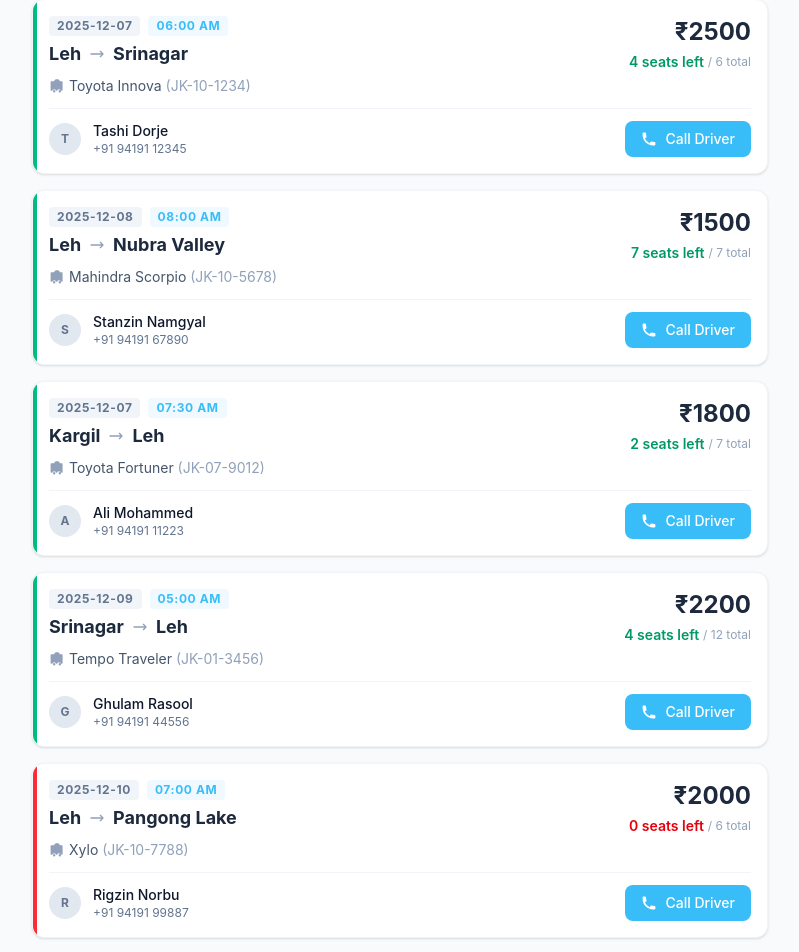
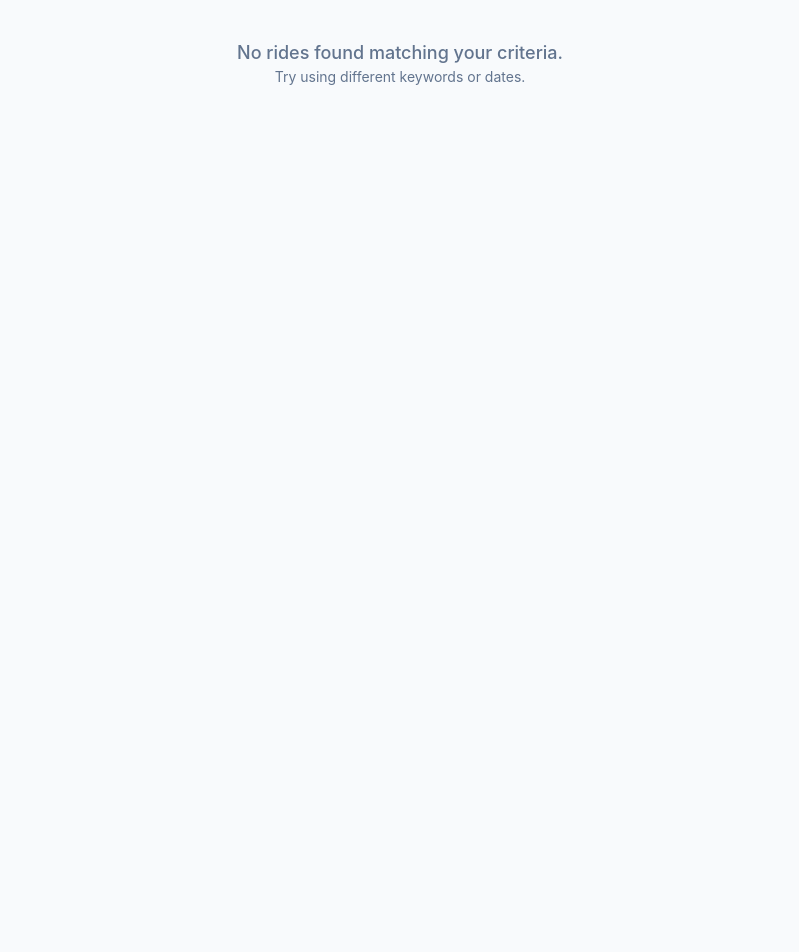
Before and after one commit to mirgowhar1001/Ladakh-Connect-New, a React (Vite) app: page / in a window 1280 px wide. Shown: the part 273-1225 px from the top of the page, without its empty margins (240-1039 px from the left). After the commit the page ends 800 px from the top, so only its background shows below. Built offline with nearby package versions, Linux system fonts and the light colour scheme.

Commit message:
Clear_mock_data

```diff
--- a/src/data/mockData.ts
+++ b/src/data/mockData.ts
@@ -13,75 +13,4 @@ export interface Ride {
     price: number;
 }
 
-export const MOCK_RIDES: Ride[] = [
-    {
-        id: '1',
-        from: 'Leh',
-        to: 'Srinagar',
-        date: '2025-12-07',
-        time: '06:00 AM',
-        vehicle: 'Toyota Innova',
-        vehicleNumber: 'JK-10-1234',
-        driverName: 'Tashi Dorje',
-        driverMobile: '+91 94191 12345',
-        seatsTotal: 6,
-        seatsBooked: 2,
-        price: 2500
-    },
-    {
-        id: '2',
-        from: 'Leh',
-        to: 'Nubra Valley',
-        date: '2025-12-08',
-        time: '08:00 AM',
-        vehicle: 'Mahindra Scorpio',
-        vehicleNumber: 'JK-10-5678',
-        driverName: 'Stanzin Namgyal',
-        driverMobile: '+91 94191 67890',
-        seatsTotal: 7,
-        seatsBooked: 0,
-        price: 1500
-    },
-    {
-        id: '3',
-        from: 'Kargil',
-        to: 'Leh',
-        date: '2025-12-07',
-        time: '07:30 AM',
-        vehicle: 'Toyota Fortuner',
-        vehicleNumber: 'JK-07-9012',
-        driverName: 'Ali Mohammed',
-        driverMobile: '+91 94191 11223',
-        seatsTotal: 7,
-        seatsBooked: 5,
-        price: 1800
-    },
-    {
-        id: '4',
-        from: 'Srinagar',
-        to: 'Leh',
-        date: '2025-12-09',
-        time: '05:00 AM',
-        vehicle: 'Tempo Traveler',
-        vehicleNumber: 'JK-01-3456',
-        driverName: 'Ghulam Rasool',
-        driverMobile: '+91 94191 44556',
-        seatsTotal: 12,
-        seatsBooked: 8,
-        price: 2200
-    },
-    {
-        id: '5',
-        from: 'Leh',
-        to: 'Pangong Lake',
-        date: '2025-12-10',
-        time: '07:00 AM',
-        vehicle: 'Xylo',
-        vehicleNumber: 'JK-10-7788',
-        driverName: 'Rigzin Norbu',
-        driverMobile: '+91 94191 99887',
-        seatsTotal: 6,
-        seatsBooked: 6, // Full
-        price: 2000
-    }
-];
+export const MOCK_RIDES: Ride[] = [];
```
